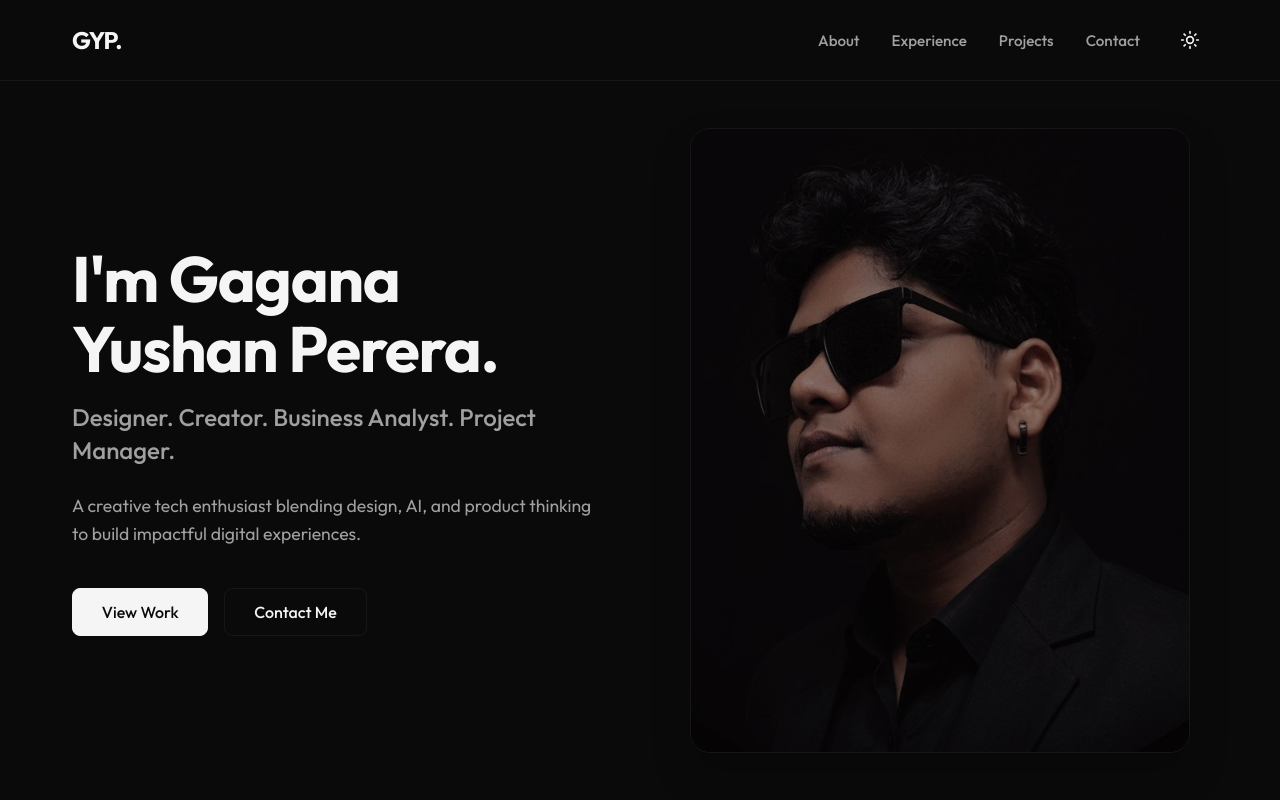
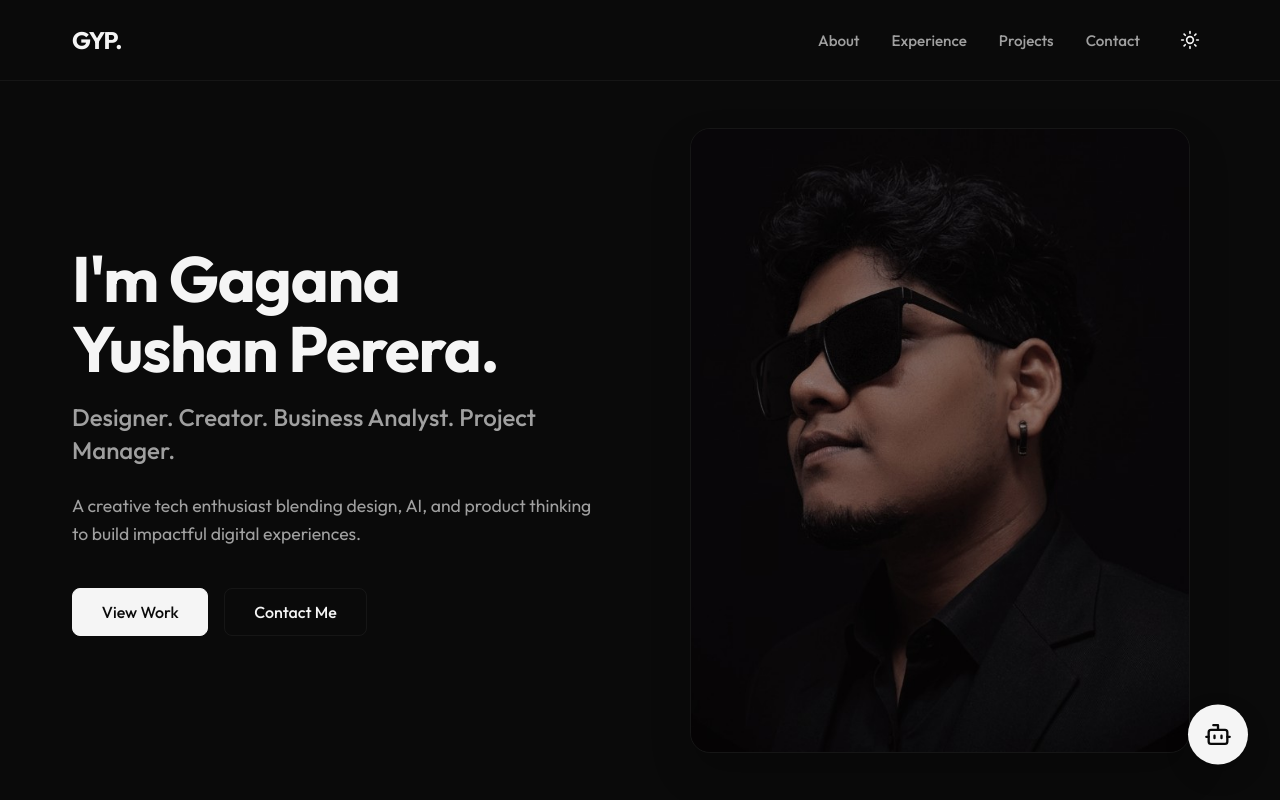
Before and after one commit to GaganaUshan/Gagana-Perera, a Next.js app: page / in a window 1280 px wide. Shown: the top 800 px of the page. Built offline with nearby package versions, Linux system fonts and the light colour scheme.

Commit message:
Add floating chatbot button

```diff
--- a/src/app/layout.tsx
+++ b/src/app/layout.tsx
@@ -50,6 +50,8 @@ export const metadata: Metadata = {
   },
 };
 
+import { ChatbotButton } from '@/components/ChatbotButton';
+
 export default function RootLayout({
   children,
 }: {
@@ -62,6 +64,7 @@ export default function RootLayout({
           <Navbar />
           <main>{children}</main>
           <Footer />
+          <ChatbotButton />
         </ThemeProvider>
       </body>
     </html>
--- /dev/null
+++ b/src/components/ChatbotButton.module.css
@@ -0,0 +1,24 @@
+.chatWrapper {
+  position: fixed;
+  bottom: 2rem;
+  right: 2rem;
+  z-index: 50;
+}
+
+.chatBtn {
+  display: flex;
+  align-items: center;
+  justify-content: center;
+  width: 60px;
+  height: 60px;
+  border-radius: 50%;
+  background: var(--foreground);
+  color: var(--background);
+  box-shadow: 0 10px 25px rgba(0, 0, 0, 0.2);
+  cursor: pointer;
+}
+
+.icon {
+  width: 28px;
+  height: 28px;
+}
--- /dev/null
+++ b/src/components/ChatbotButton.tsx
@@ -0,0 +1,38 @@
+"use client";
+
+import { motion } from "framer-motion";
+import styles from "./ChatbotButton.module.css";
+
+export function ChatbotButton() {
+  return (
+    <div className={styles.chatWrapper}>
+      <a
+        href="https://www.chatbase.co/chatbot-iframe/oSgkXRIluyr1LEsXN4bpI"
+        target="_blank"
+        rel="noopener noreferrer"
+        aria-label="Open Chatbot"
+      >
+        <motion.div
+          className={styles.chatBtn}
+          animate={{ y: [0, -8, 0] }}
+          transition={{
+            repeat: Infinity,
+            duration: 2.5,
+            ease: "easeInOut"
+          }}
+          whileHover={{ scale: 1.1, translateY: -5, transition: { duration: 0.2 } }}
+          whileTap={{ scale: 0.95 }}
+        >
+          <svg className={styles.icon} viewBox="0 0 24 24" fill="none" stroke="currentColor" strokeWidth="2" strokeLinecap="round" strokeLinejoin="round">
+            <path d="M12 8V4H8" />
+            <rect width="16" height="12" x="4" y="8" rx="2" />
+            <path d="M2 14h2" />
+            <path d="M20 14h2" />
+            <path d="M15 13v2" />
+            <path d="M9 13v2" />
+          </svg>
+        </motion.div>
+      </a>
+    </div>
+  );
+}
```
